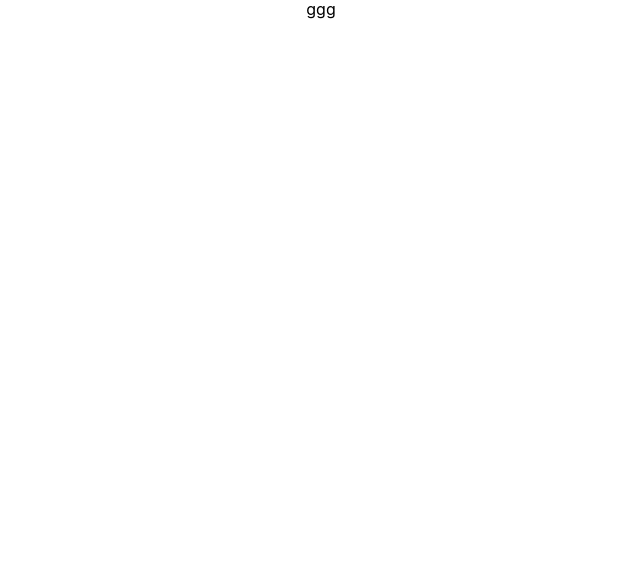
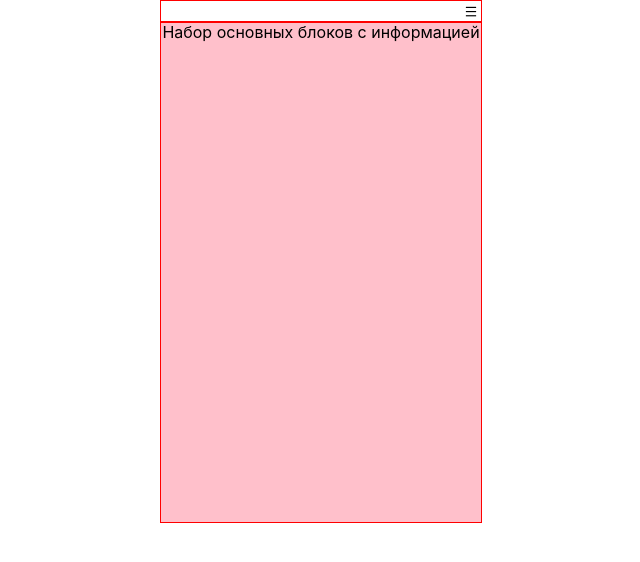
Before and after one commit to BakumenkoVS/fitness-app, a React app: page / in a window 1280 px wide. Shown: the top 562 px of the page, without its empty margins (319-959 px from the left). Built offline with nearby package versions, Linux system fonts and the light colour scheme.

Commit message:
Add Promo

```diff
--- /dev/null
+++ b/src/components/Promo/Promo.styles.ts
@@ -0,0 +1,11 @@
+import { createStyles } from "../../types/emotion-styles";
+
+export const styles = createStyles({
+   box: {
+      border: "1px red solid",
+      width: "100%",
+      height: "499px",
+      backgroundColor: "pink",
+      textAlign: "center",
+   },
+});
--- /dev/null
+++ b/src/components/Promo/Promo.tsx
@@ -0,0 +1,13 @@
+import React, { FC } from "react";
+import { PromoProps } from "./types";
+import { styles } from "./Promo.styles";
+
+const Promo: FC<PromoProps> = () => {
+   return (
+      <div css={styles.box}>
+         Набор основных блоков с информацией
+      </div>
+   );
+};
+
+export default Promo;
--- /dev/null
+++ b/src/components/Promo/types.ts
@@ -0,0 +1 @@
+export interface PromoProps {}
--- a/src/components/app/App.styles.ts
+++ b/src/components/app/App.styles.ts
@@ -5,7 +5,7 @@ export const styles = createStyles({
       display: "flex",
       alignItems: "center",
       flexDirection: "column",
-      maxWidth: "1280px",
+      maxWidth: "320px",
       fontFamily: ' "Inter", Arial, sans-serif',
       boxSizing: "border-box",
       WebkitFontSmoothing: "antialiased",
@@ -15,4 +15,9 @@ export const styles = createStyles({
       minHeight: "100vh",
       margin: "0 auto",
    },
+   conteiner: {
+      border: "0.5px solid red",
+      width: "100%",
+      textAlign: "center",
+   },
 });
--- a/src/components/app/App.tsx
+++ b/src/components/app/App.tsx
@@ -1,8 +1,15 @@
 import "./App.styles.ts";
 import { styles } from "./App.styles";
+import Header from "../Header/Header";
+import Promo from '../Promo/Promo';
 
 function App() {
-   return <div css={styles.box}>ggg</div>;
+   return (
+      <div css={styles.box}>
+         <Header />
+         <Promo />
+      </div>
+   );
 }
 
 export default App;
--- a/src/templates/default/TemplateName.tsx
+++ b/src/templates/default/TemplateName.tsx
@@ -4,9 +4,9 @@ import { styles } from "./TemplateName.styles";
 
 const TemplateName: FC<TemplateNameProps> = () => {
    return (
-      <>
+      <div css={styles.box}>
          <div>TemplateName</div>
-      </>
+      </div>
    );
 };
 
```
Also changed, not shown: src/images/Navigation-icon.svg (added).
